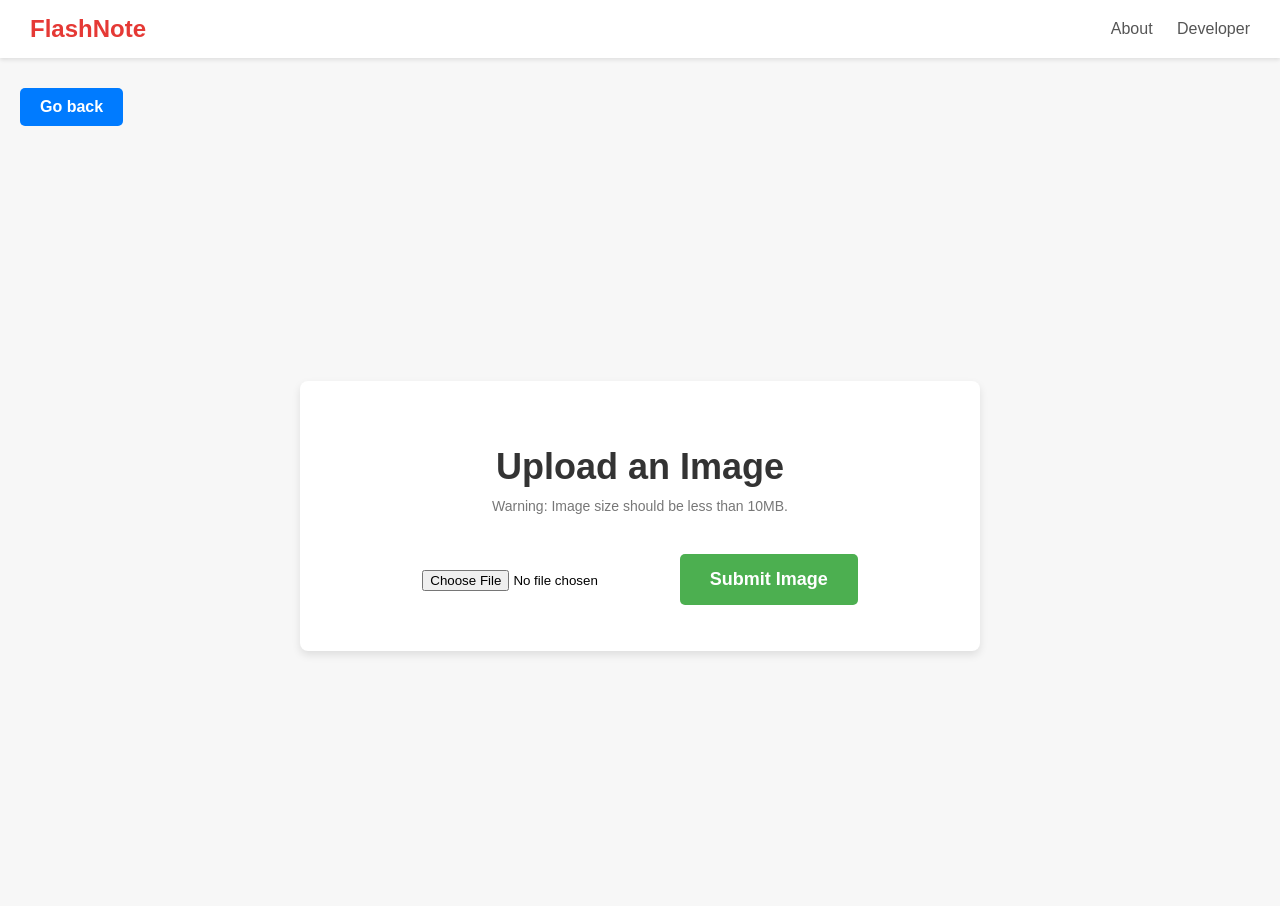
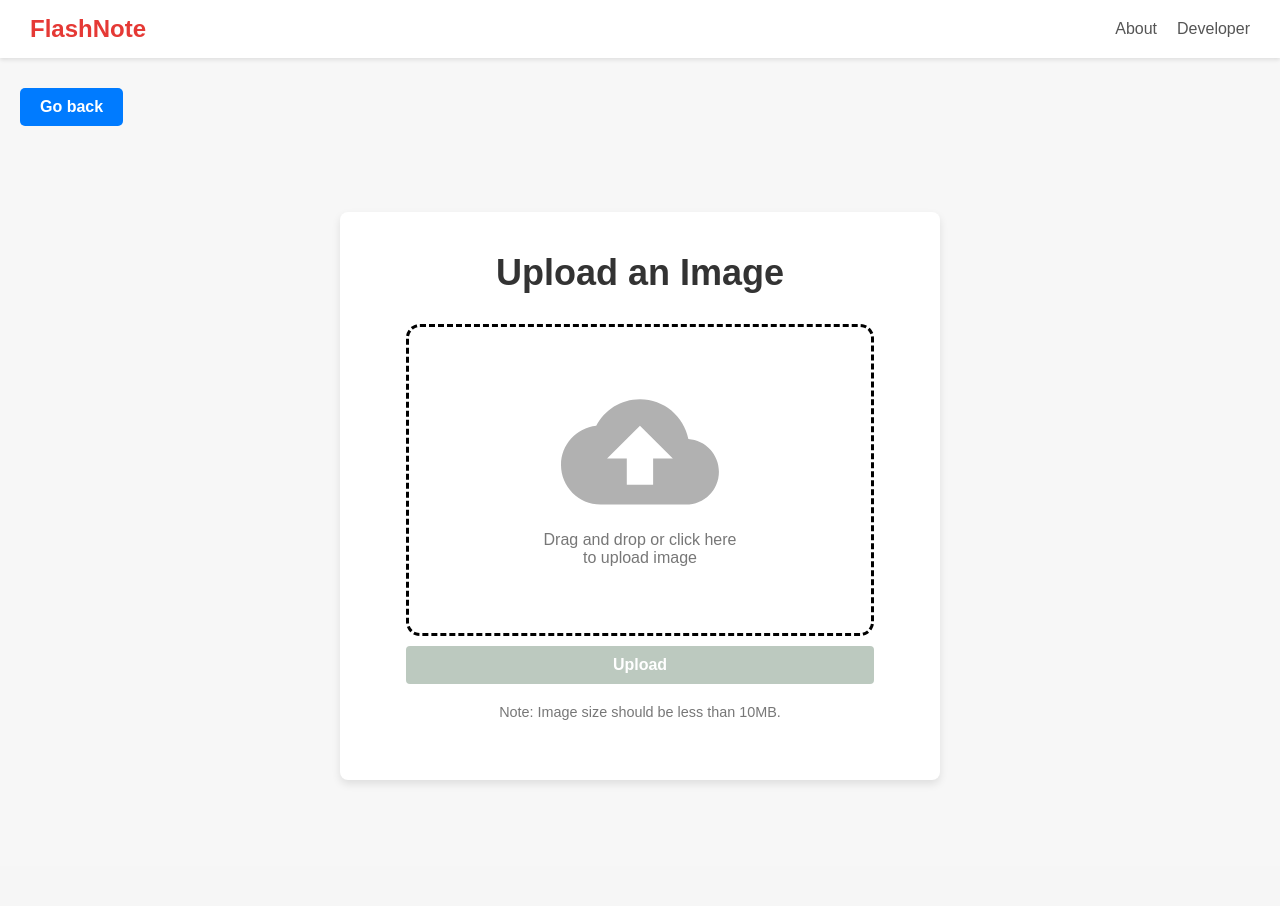
Before and after one commit to Adil-km/FlashNote, a Flask app: page /image in a window 1280 px wide. After the commit the page ends 784 px from the top, so only its background shows below. Run offline with Flask 3, Linux system fonts and the light colour scheme.

Commit message:
added drag and drop for image uploading

```diff
--- a/response.txt
+++ b/response.txt
@@ -0,0 +1,4 @@
+What phrase is commonly used to test typing skills and demonstrate all letters of the alphabet?:The quick brown fox jumps over the lazy dog.
+Which animal in the common pangram "The quick brown fox jumps over the lazy dog" is described as "lazy"?:The dog.
+In the sentence "The quick brown fox jumps over the lazy dog," which animal is performing the action of jumping?:The fox.
+What is the color of the fox in the pangram "The quick brown fox jumps over the lazy dog"?:Brown.
--- a/static/css/styles.css
+++ b/static/css/styles.css
@@ -1,3 +1,9 @@
+*{
+    padding: 0;
+    margin: 0;
+    box-sizing: border-box;
+}
+
 body {
     font-family: Arial, sans-serif;
     background-color: #f7f7f7;
@@ -26,11 +32,24 @@ body {
     text-decoration: none;
 }
 
+.navbar-right{
+    display: flex;
+    flex-direction: row;
+    justify-content: center;
+}
+
 .navbar-right a {
     margin-left: 20px;
     text-decoration: none;
     color: #555;
     font-size: 16px;
+    transition-duration: 0.17s;
+    transition-timing-function: ease-in-out;
+}
+
+.navbar-right a:hover{
+    color: #e53935;
+    letter-spacing: 2px;
 }
 
 .content-container {
@@ -128,10 +147,10 @@ body {
 
 
 .warning-message {
-    color: #e53935;
-    font-size: 14px;
+    font-size: 0.9rem;
     margin-top: 10px;
-    margin-bottom: 20px;
+    padding: 0;
+    margin: 0;
 }
 
 #text-area {
@@ -169,3 +188,100 @@ body {
 .download-btn:hover {
     background-color: #1fa32f;
 }
+
+
+#draggArea{
+    display: flex;
+    flex-direction: column;
+    justify-content: center;
+    align-items: center;
+    height: 400px;
+    width: 100%;
+    min-width: 260px;
+    border-radius: 14px;
+}
+label{
+    display: flex;
+    flex-direction: column;
+    justify-content: center;
+    align-items: center;
+    background-color: rgb(255, 255, 255);
+    border: 3px dashed black;
+    height: 90%;
+    width: 90%;
+    border-radius: 14px;
+    margin-top: 20px;
+    margin-bottom: 10px;
+}
+#form{
+    display: flex;
+    flex-direction: column;
+    align-items: center;
+    justify-content: center;
+}
+
+#form #input-file {
+  position: absolute;
+  left: -9999px;
+}
+
+.form-actions{
+    display: flex;
+    flex-direction: row;
+    justify-content: center;
+    align-items: center;
+    width: 90%;
+    gap: 10px;
+}
+
+#no-upload,
+#upload,
+#cancel{
+    padding: 10px;
+    margin-bottom: 20px;
+    color: white;
+    font-size: 1rem;
+    font-weight: bold;
+    border: none;
+    border-radius: 4px;
+    cursor: pointer;
+}
+
+#cancel{
+    flex-grow: 1;
+    background-color:#e53935;
+}
+#cancel:hover{
+    background-color: #bc2e2b;
+}
+#no-upload{
+    flex-grow: 1;
+    background-color: #bcc9bf;
+
+}
+#no-upload:hover{
+    background-color: #9aa49c;
+
+}
+
+#upload{
+    flex-grow: 1;
+    background-color: #59de4d
+
+}
+#upload:hover{
+    background-color: #46ae3d;
+
+}
+
+#draggArea p{
+    text-align: center;
+}
+
+#preview{
+    margin-bottom: 10px;
+    width: 90%;
+    padding-block: 10px;
+    text-align: center;
+    overflow: hidden;
+}
--- a/static/js/script.js
+++ b/static/js/script.js
@@ -5,7 +5,7 @@ document.addEventListener('DOMContentLoaded', () => {
     const fileInput = document.getElementById('file-input');
     const textArea = document.getElementById('text-area');
     const warningMessage = document.getElementById('warning-message');
-    const submitBtn = document.getElementById('submit-btn');
+    const submitBtn = document.getElementById('upload');
 
     // Toggle dropdown menu visibility
     uploadBtn.addEventListener('click', () => {
--- a/templates/image-upload.html
+++ b/templates/image-upload.html
@@ -4,7 +4,7 @@
 {% block head %}
 <script>
 window.onload = () =>{
-    document.getElementById('image-input').addEventListener('change', (e)=> {
+    document.getElementById('input-file').addEventListener('change', (e)=> {
     if (e.target.files.length > 0) {
         const file = e.target.files[0];
         if (file) {
@@ -26,6 +26,8 @@ window.onload = () =>{
     }
 });
 
+
+
 }
 
 </script>
@@ -39,11 +41,75 @@ window.onload = () =>{
     <main class="content-container">
         <div class="upload-area">
             <h1>Upload an Image</h1>
+
             <form id="form" method="post" enctype="multipart/form-data">
-                <p class="warning-message">Warning: Image size should be less than 10MB.</p>
-                <input type="file" id="image-input" name="imageFile" accept=".jpg,.jpeg,.png" required>
-                <button type="submit" class="submit-btn">Submit Image</button>
+                <div id="draggArea">
+                    <label for="input-file">
+                        <input type="file" id="input-file" name="imageFile" accept=".jpg,.jpeg,.png" required>
+                        <img id="img" src="{{ url_for('static', filename='public/drop-icon-mute.png') }}">
+                        <p>Drag and drop or click here<br>to upload image</p>
+                    </label>
+                    <span id="preview" hidden>Choosed file: None</span>
+
+                    <div class="form-actions">
+                        <button id="cancel" hidden>Cancel</button>
+                        <button type="submit" id="upload">Upload</button>
+                    </div>
+                </div>
+
             </form>
+            <p class="warning-message">Note: Image size should be less than 10MB.</p>
         </div>
     </main>
+
+<script>
+        const draggArea = document.getElementById("draggArea")
+        const uploadBtn = document.getElementById("upload")
+        const inputFile = document.getElementById("input-file")
+        const cancelBtn = document.getElementById("cancel")
+        const previewText = document.getElementById("preview")
+        const img = document.getElementById("img")
+
+        document.addEventListener("DOMContentLoaded", () => {
+            uploadBtn.style.backgroundColor = "#bcc9bf";
+            img.setAttribute("src", "{{ url_for('static', filename='public/drop-icon-mute.png') }}");
+        });
+        draggArea.addEventListener("dragover",(e)=>{
+            e.preventDefault()
+        })
+        draggArea.addEventListener("drop", (e) => {
+            e.preventDefault();
+            const dt = new DataTransfer();
+            for (const file of e.dataTransfer.files) {
+                dt.items.add(file);
+            }
+            inputFile.files = dt.files;
+            inputFile.dispatchEvent(new Event("change", { bubbles: true }));
+        });
+        inputFile.addEventListener("change",(e)=>{
+            if (e.target.files.length === 0) {
+                cancelBtn.hidden = true;
+                previewText.hidden = true;
+                previewText.value = ""
+                uploadBtn.style.backgroundColor = "#bcc9bf";
+                img.setAttribute("src", "{{ url_for('static', filename='public/drop-icon-mute.png') }}");
+            }else{
+                previewText.hidden = false;
+                cancelBtn.hidden = false;
+                previewText.textContent = "Choosed file: " + e.target.files[0].name;
+                uploadBtn.style.backgroundColor = "#59de4d";
+                img.setAttribute("src", "{{ url_for('static', filename='public/drop-icon.png') }}");
+            }
+        })
+
+        cancelBtn.addEventListener("click", () => {
+            inputFile.value = "";
+            cancelBtn.hidden = true;
+            previewText.hidden = true;
+            uploadBtn.style.backgroundColor = "#bcc9bf";
+            img.setAttribute("src", "{{ url_for('static', filename='public/drop-icon-mute.png') }}");
+        });
+
+    </script>
+
 {% endblock %}
```
Also changed, not shown: static/public/drop-icon-mute.png (added), static/public/drop-icon.png (added).
